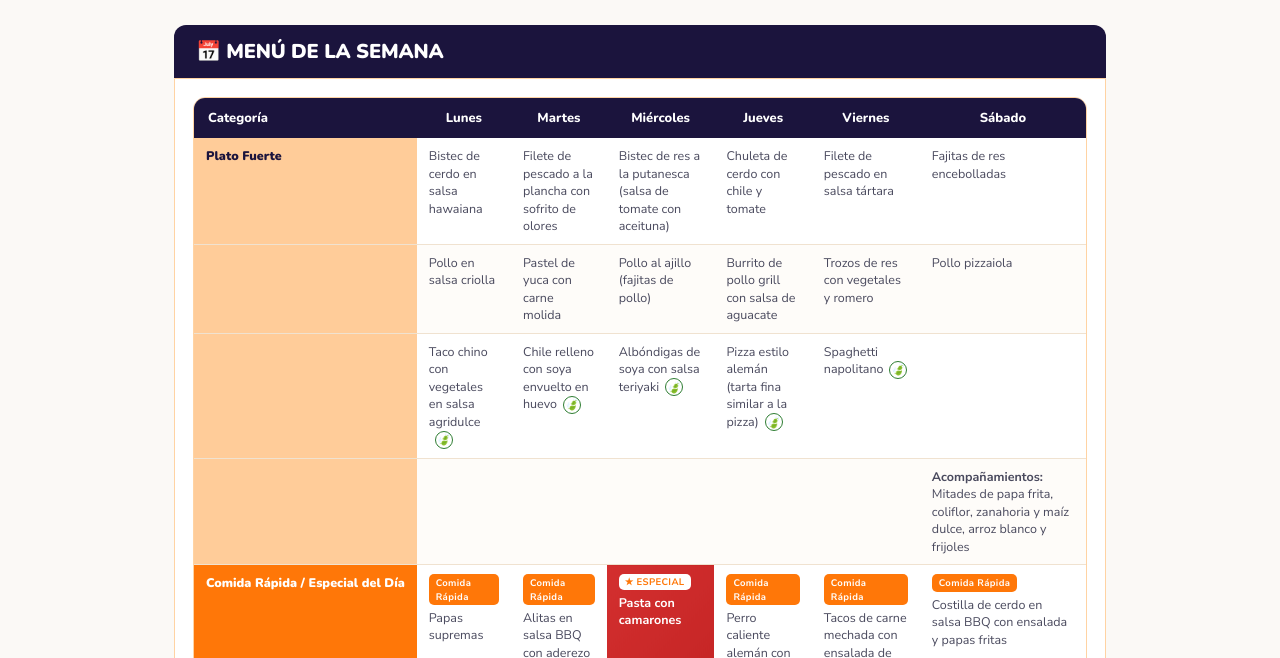
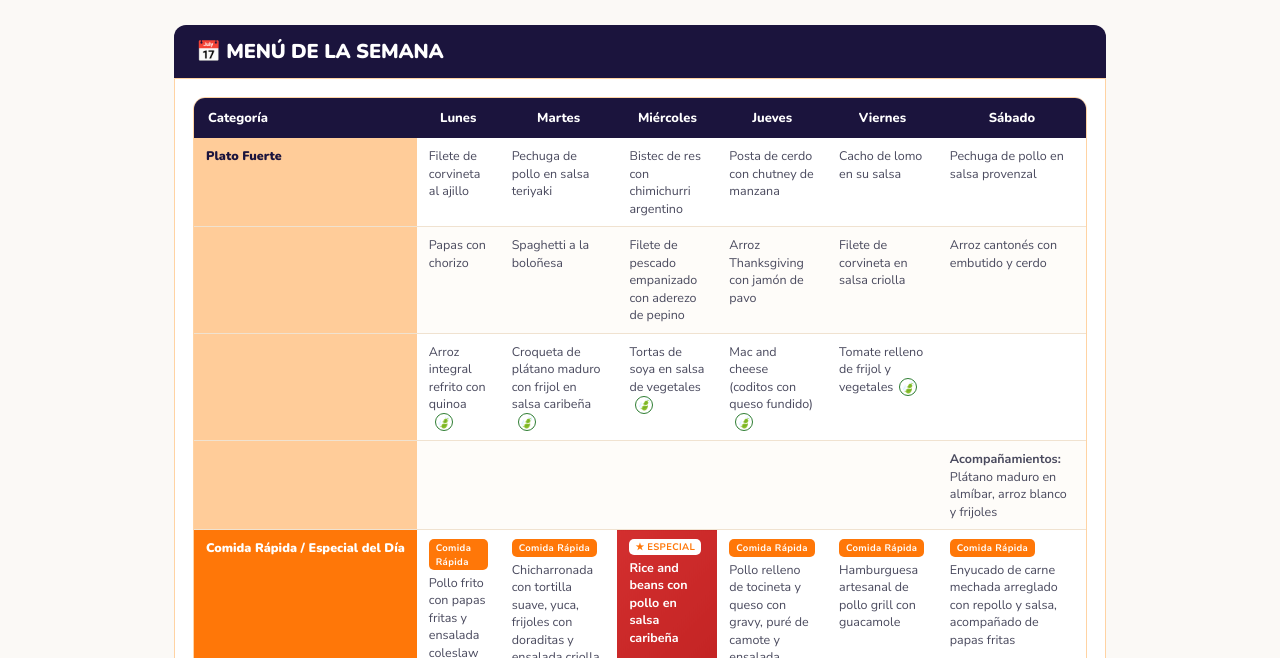
Before and after one commit to aifiles2026/ABBVIE, a plain HTML site: page index.html in a window 1280 px wide. Both pictures are taken after a click on the button "📅 Menú Semana". Shown: the part 142-800 px from the top of the page. Drawn offline with nearby package versions, Linux system fonts and the light colour scheme.

Commit message:
Menú semana 23–28 nov: platos fuertes, comida rápida y especial (rice and beans + churro)
Co-Authored-By: Claude Opus 5.5 <noreply@anthropic.com>
Claude-Session: https://claude.ai/code/session_01SXcP1C8MPgaNmNdnqhj19d

```diff
--- a/index.html
+++ b/index.html
@@ -355,9 +355,9 @@ body { font-family: 'Nunito Sans', Arial, sans-serif; background: var(--bg); col
 <div class="dia-almuerzo-title">ALMUERZO <button class="title-combo-link" onclick="goToSection('almuerzo')">Combos · haz clic aquí</button></div>
 <div class="dia-block">
 <div class="dia-block-title">PLATO FUERTE</div>
-<ul class="dia-items"><li>Bistec de cerdo en salsa hawaiana</li><li>Pollo en salsa criolla</li><li>Taco chino con vegetales en salsa agridulce<span class="veg-badge">🍃</span></li></ul>
+<ul class="dia-items"><li>Filete de corvineta al ajillo</li><li>Papas con chorizo</li><li>Arroz integral refrito con quinoa<span class="veg-badge">🍃</span></li></ul>
 </div>
-<div class="dia-extras"><div class="extra-item especial"><span class="lbl">🍔 Comida Rápida:</span> Papas supremas</div></div>
+<div class="dia-extras"><div class="extra-item especial"><span class="lbl">🍔 Comida Rápida:</span> Pollo frito con papas fritas y ensalada coleslaw</div></div>
 <div class="veg-legend"><span class="veg-badge">🍃</span> Opción Vegetariana</div>
 </div>
 <div class="dia-content" id="dia-martes"><div class="dia-header">Martes</div>
@@ -369,9 +369,9 @@ body { font-family: 'Nunito Sans', Arial, sans-serif; background: var(--bg); col
 <div class="dia-almuerzo-title">ALMUERZO <button class="title-combo-link" onclick="goToSection('almuerzo')">Combos · haz clic aquí</button></div>
 <div class="dia-block">
 <div class="dia-block-title">PLATO FUERTE</div>
-<ul class="dia-items"><li>Filete de pescado a la plancha con sofrito de olores</li><li>Pastel de yuca con carne molida</li><li>Chile relleno con soya envuelto en huevo<span class="veg-badge">🍃</span></li></ul>
+<ul class="dia-items"><li>Pechuga de pollo en salsa teriyaki</li><li>Spaghetti a la boloñesa</li><li>Croqueta de plátano maduro con frijol en salsa caribeña<span class="veg-badge">🍃</span></li></ul>
 </div>
-<div class="dia-extras"><div class="extra-item especial"><span class="lbl">🍔 Comida Rápida:</span> Alitas en salsa BBQ con aderezo (3 unidades)</div></div>
+<div class="dia-extras"><div class="extra-item especial"><span class="lbl">🍔 Comida Rápida:</span> Chicharronada con tortilla suave, yuca, frijoles con doraditas y ensalada criolla</div></div>
 <div class="veg-legend"><span class="veg-badge">🍃</span> Opción Vegetariana</div></div>
 <div class="dia-content" id="dia-miercoles">
 <div class="dia-header">Miércoles</div>
@@ -383,9 +383,9 @@ body { font-family: 'Nunito Sans', Arial, sans-serif; background: var(--bg); col
 <div class="dia-almuerzo-title">ALMUERZO <button class="title-combo-link" onclick="goToSection('almuerzo')">Combos · haz clic aquí</button></div>
 <div class="dia-block">
 <div class="dia-block-title">PLATO FUERTE</div>
-<ul class="dia-items"><li>Bistec de res a la putanesca (salsa de tomate con aceituna)</li><li>Pollo al ajillo (fajitas de pollo)</li><li>Albóndigas de soya con salsa teriyaki<span class="veg-badge">🍃</span></li></ul>
+<ul class="dia-items"><li>Bistec de res con chimichurri argentino</li><li>Filete de pescado empanizado con aderezo de pepino</li><li>Tortas de soya en salsa de vegetales<span class="veg-badge">🍃</span></li></ul>
 </div>
-<div class="dia-extras"><div class="extra-item especial"><span class="lbl">★ Plato Especial:</span> Pasta con camarones</div></div>
+<div class="dia-extras"><div class="extra-item especial"><span class="lbl">★ Plato Especial:</span> Rice and beans con pollo en salsa caribeña</div></div><div class="postre-bubble">🍩 Postre del especial: <b>Churro</b></div>
 <div class="veg-legend"><span class="veg-badge">🍃</span> Opción Vegetariana</div>
 </div>
 <div class="dia-content" id="dia-jueves">
@@ -398,9 +398,9 @@ body { font-family: 'Nunito Sans', Arial, sans-serif; background: var(--bg); col
 <div class="dia-almuerzo-title">ALMUERZO <button class="title-combo-link" onclick="goToSection('almuerzo')">Combos · haz clic aquí</button></div>
 <div class="dia-block">
 <div class="dia-block-title">PLATO FUERTE</div>
-<ul class="dia-items"><li>Chuleta de cerdo con chile y tomate</li><li>Burrito de pollo grill con salsa de aguacate</li><li>Pizza estilo alemán (tarta fina similar a la pizza)<span class="veg-badge">🍃</span></li></ul>
+<ul class="dia-items"><li>Posta de cerdo con chutney de manzana</li><li>Arroz Thanksgiving con jamón de pavo</li><li>Mac and cheese (coditos con queso fundido)<span class="veg-badge">🍃</span></li></ul>
 </div>
-<div class="dia-extras"><div class="extra-item especial"><span class="lbl">🍔 Comida Rápida:</span> Perro caliente alemán con chucrut (2 unidades) y papas</div></div>
+<div class="dia-extras"><div class="extra-item especial"><span class="lbl">🍔 Comida Rápida:</span> Pollo relleno de tocineta y queso con gravy, puré de camote y ensalada</div></div>
 <div class="veg-legend"><span class="veg-badge">🍃</span> Opción Vegetariana</div>
 </div>
 <div class="dia-content" id="dia-viernes">
@@ -413,9 +413,9 @@ body { font-family: 'Nunito Sans', Arial, sans-serif; background: var(--bg); col
 <div class="dia-almuerzo-title">ALMUERZO <button class="title-combo-link" onclick="goToSection('almuerzo')">Combos · haz clic aquí</button></div>
 <div class="dia-block">
 <div class="dia-block-title">PLATO FUERTE</div>
-<ul class="dia-items"><li>Filete de pescado en salsa tártara</li><li>Trozos de res con vegetales y romero</li><li>Spaghetti napolitano<span class="veg-badge">🍃</span></li></ul>
+<ul class="dia-items"><li>Cacho de lomo en su salsa</li><li>Filete de corvineta en salsa criolla</li><li>Tomate relleno de frijol y vegetales<span class="veg-badge">🍃</span></li></ul>
 </div>
-<div class="dia-extras"><div class="extra-item especial"><span class="lbl">🍔 Comida Rápida:</span> Tacos de carne mechada con ensalada de repollo (2 unidades) y papas</div></div>
+<div class="dia-extras"><div class="extra-item especial"><span class="lbl">🍔 Comida Rápida:</span> Hamburguesa artesanal de pollo grill con guacamole</div></div>
 <div class="veg-legend"><span class="veg-badge">🍃</span> Opción Vegetariana</div>
 </div>
 <div class="dia-content" id="dia-sabado">
@@ -428,13 +428,13 @@ body { font-family: 'Nunito Sans', Arial, sans-serif; background: var(--bg); col
 <div class="dia-almuerzo-title">ALMUERZO <button class="title-combo-link" onclick="goToSection('almuerzo')">Combos · haz clic aquí</button></div>
 <div class="dia-block">
 <div class="dia-block-title">PLATO FUERTE</div>
-<ul class="dia-items"><li>Fajitas de res encebolladas</li><li>Pollo pizzaiola</li></ul>
+<ul class="dia-items"><li>Pechuga de pollo en salsa provenzal</li><li>Arroz cantonés con embutido y cerdo</li></ul>
 </div>
 <div class="dia-block">
 <div class="dia-block-title">ACOMPAÑAMIENTOS</div>
-<ul class="dia-items"><li>Mitades de papa frita</li><li>Coliflor, zanahoria y maíz dulce</li><li>Arroz blanco</li><li>Frijoles</li></ul>
+<ul class="dia-items"><li>Plátano maduro en almíbar</li><li>Arroz blanco</li><li>Frijoles</li></ul>
 </div>
-<div class="dia-extras"><div class="extra-item especial"><span class="lbl">🍔 Comida Rápida:</span> Costilla de cerdo en salsa BBQ con ensalada y papas fritas</div></div>
+<div class="dia-extras"><div class="extra-item especial"><span class="lbl">🍔 Comida Rápida:</span> Enyucado de carne mechada arreglado con repollo y salsa, acompañado de papas fritas</div></div>
 </div>
 <div class="precios-bar">
 <div class="precios-bar-title">COMBOS ALMUERZO · PRECIO EMPLEADO</div>
@@ -449,15 +449,15 @@ body { font-family: 'Nunito Sans', Arial, sans-serif; background: var(--bg); col
 <table class="tabla-menu">
 <thead><tr><th>Categoría</th><th>Lunes</th><th>Martes</th><th>Miércoles</th><th>Jueves</th><th>Viernes</th><th>Sábado</th></tr></thead>
 <tbody>
-<tr><td>Plato Fuerte</td><td>Bistec de cerdo en salsa hawaiana</td><td>Filete de pescado a la plancha con sofrito de olores</td><td>Bistec de res a la putanesca (salsa de tomate con aceituna)</td><td>Chuleta de cerdo con chile y tomate</td><td>Filete de pescado en salsa tártara</td><td>Fajitas de res encebolladas</td></tr>
-<tr><td></td><td>Pollo en salsa criolla</td><td>Pastel de yuca con carne molida</td><td>Pollo al ajillo (fajitas de pollo)</td><td>Burrito de pollo grill con salsa de aguacate</td><td>Trozos de res con vegetales y romero</td><td>Pollo pizzaiola</td></tr>
-<tr><td></td><td>Taco chino con vegetales en salsa agridulce<span class="veg-badge">🍃</span></td><td>Chile relleno con soya envuelto en huevo<span class="veg-badge">🍃</span></td><td>Albóndigas de soya con salsa teriyaki<span class="veg-badge">🍃</span></td><td>Pizza estilo alemán (tarta fina similar a la pizza)<span class="veg-badge">🍃</span></td><td>Spaghetti napolitano<span class="veg-badge">🍃</span></td><td></td></tr>
-<tr><td></td><td></td><td></td><td></td><td></td><td></td><td><b>Acompañamientos:</b> Mitades de papa frita, coliflor, zanahoria y maíz dulce, arroz blanco y frijoles</td></tr>
-<tr class="fila-especial"><td>Comida Rápida / Especial del Día</td><td><span class="rapida-tag">Comida Rápida</span>Papas supremas</td><td><span class="rapida-tag">Comida Rápida</span>Alitas en salsa BBQ con aderezo (3 unidades)</td><td class="especial-cell"><span class="especial-tag">★ ESPECIAL</span>Pasta con camarones</td><td><span class="rapida-tag">Comida Rápida</span>Perro caliente alemán con chucrut (2 unidades) y papas</td><td><span class="rapida-tag">Comida Rápida</span>Tacos de carne mechada con ensalada de repollo (2 unidades) y papas</td><td><span class="rapida-tag">Comida Rápida</span>Costilla de cerdo en salsa BBQ con ensalada y papas fritas</td></tr>
+<tr><td>Plato Fuerte</td><td>Filete de corvineta al ajillo</td><td>Pechuga de pollo en salsa teriyaki</td><td>Bistec de res con chimichurri argentino</td><td>Posta de cerdo con chutney de manzana</td><td>Cacho de lomo en su salsa</td><td>Pechuga de pollo en salsa provenzal</td></tr>
+<tr><td></td><td>Papas con chorizo</td><td>Spaghetti a la boloñesa</td><td>Filete de pescado empanizado con aderezo de pepino</td><td>Arroz Thanksgiving con jamón de pavo</td><td>Filete de corvineta en salsa criolla</td><td>Arroz cantonés con embutido y cerdo</td></tr>
+<tr><td></td><td>Arroz integral refrito con quinoa<span class="veg-badge">🍃</span></td><td>Croqueta de plátano maduro con frijol en salsa caribeña<span class="veg-badge">🍃</span></td><td>Tortas de soya en salsa de vegetales<span class="veg-badge">🍃</span></td><td>Mac and cheese (coditos con queso fundido)<span class="veg-badge">🍃</span></td><td>Tomate relleno de frijol y vegetales<span class="veg-badge">🍃</span></td><td></td></tr>
+<tr><td></td><td></td><td></td><td></td><td></td><td></td><td><b>Acompañamientos:</b> Plátano maduro en almíbar, arroz blanco y frijoles</td></tr>
+<tr class="fila-especial"><td>Comida Rápida / Especial del Día</td><td><span class="rapida-tag">Comida Rápida</span>Pollo frito con papas fritas y ensalada coleslaw</td><td><span class="rapida-tag">Comida Rápida</span>Chicharronada con tortilla suave, yuca, frijoles con doraditas y ensalada criolla</td><td class="especial-cell"><span class="especial-tag">★ ESPECIAL</span>Rice and beans con pollo en salsa caribeña</td><td><span class="rapida-tag">Comida Rápida</span>Pollo relleno de tocineta y queso con gravy, puré de camote y ensalada</td><td><span class="rapida-tag">Comida Rápida</span>Hamburguesa artesanal de pollo grill con guacamole</td><td><span class="rapida-tag">Comida Rápida</span>Enyucado de carne mechada arreglado con repollo y salsa, acompañado de papas fritas</td></tr>
 </tbody>
 </table>
 </div>
-<div class="especial-note">★ El <b>Plato Especial</b> solo aplica los <b>miércoles</b>. Esta semana: <b>Pasta con camarones</b>.</div>
+<div class="especial-note">★ El <b>Plato Especial</b> solo aplica los <b>miércoles</b>. Esta semana: <b>Rice and beans con pollo en salsa caribeña + churro</b>.</div>
 <div class="veg-legend"><span class="veg-badge">🍃</span> Opción Vegetariana  ·  Sábado no tiene opción vegetariana esta semana</div>
 </div>
 </section>
```
